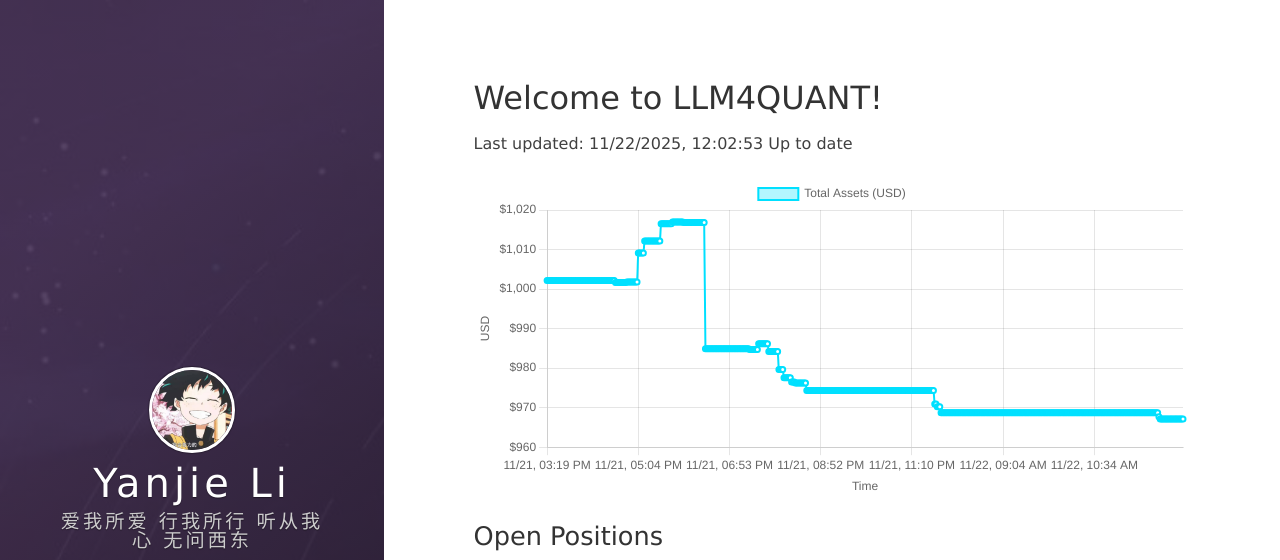
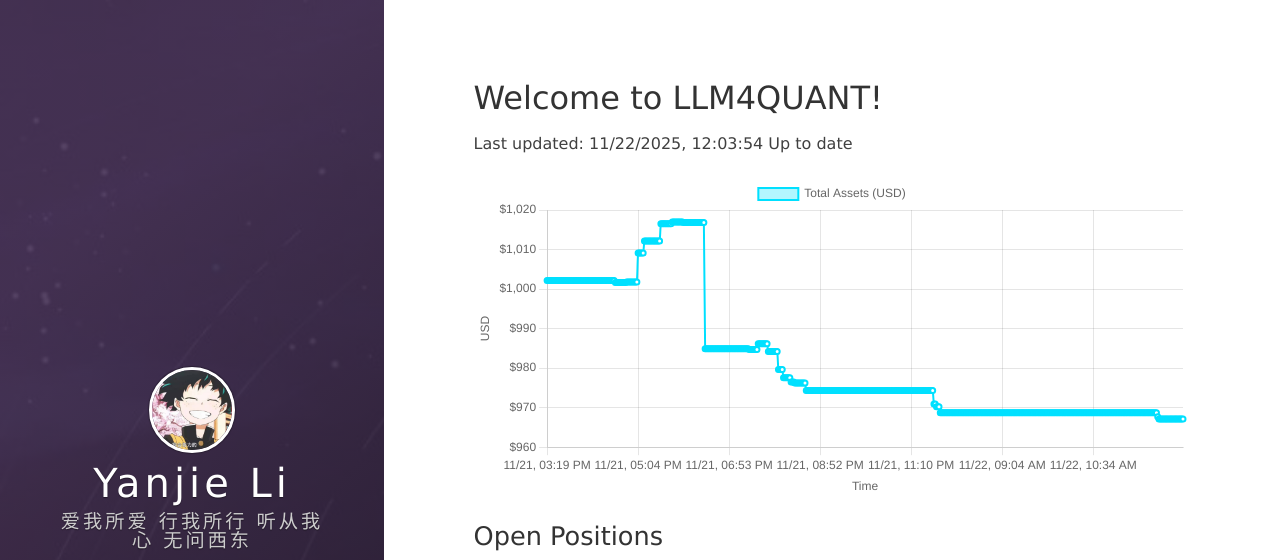
Before and after one commit to leeyegy/leeyegy.github.io, a Jekyll site: the page built from live-trading.html, in a window 1280 px wide and 1188 px high. Shown: the top 560 px of the window. Built offline with Jekyll 4.4.1, drawn with Linux system fonts in a browser that asks for light colours; nearby versions of some CDN libraries.

Commit message:
AccountMonitor: update balance history 2025-11-22T20:03:54+08:00

```diff
--- a/assets/data/binance/balance-history.json
+++ b/assets/data/binance/balance-history.json
@@ -1,5 +1,5 @@
 {
-  "generatedAt": "2025-11-22T20:02:53+08:00",
+  "generatedAt": "2025-11-22T20:03:54+08:00",
   "asset": "total_usd_value",
   "history": [
     {
@@ -2012,6 +2012,10 @@
     },
     {
       "timestamp": "2025-11-22T20:02:53+08:00",
+      "totalUsd": 967.14645393
+    },
+    {
+      "timestamp": "2025-11-22T20:03:54+08:00",
       "totalUsd": 967.14645393
     }
   ]
```
